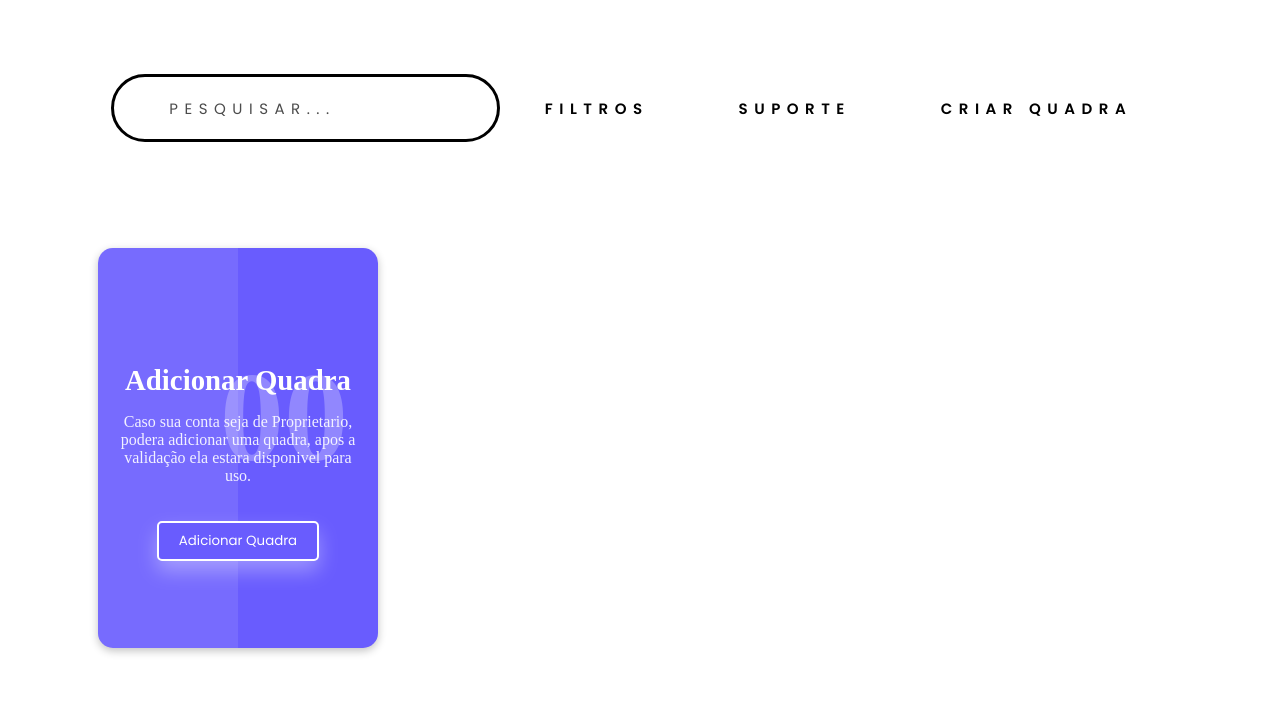
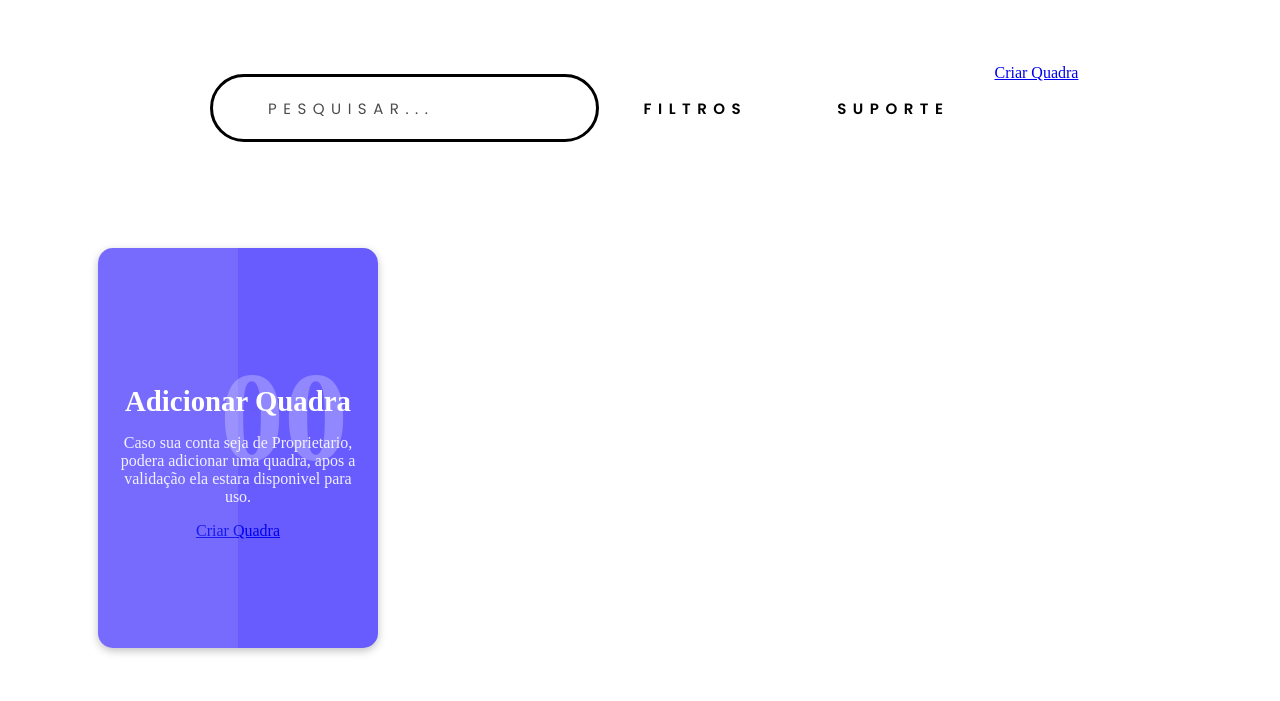
Before and after one commit to FCMEXE/UPX3, a website: page MainSystem/Quadras/HTML/quadras.html in a window 1280 px wide. Drawn offline with Linux system fonts and the light colour scheme.

Commit message:
Att CreateQuadra

```diff
--- a/MainSystem/Quadras/HTML/quadras.html
+++ b/MainSystem/Quadras/HTML/quadras.html
@@ -45,9 +45,9 @@
                   suporte
                 </button>
 
-                <button class="navBtn" onclick="redirectToSup()">
-                  Criar Quadra
-                </button>
+                <a href="/MainSystem/Quadras/QuadraCreate/quadrasCreate.html"
+                  >Criar Quadra</a
+                >
               </ul>
             </div>
           </div>
@@ -64,9 +64,9 @@
                   Caso sua conta seja de Proprietario, podera adicionar uma
                   quadra, apos a validação ela estara disponivel para uso.
                 </p>
-                <button class="btnCard" onclick="getInfo()">
-                  Adicionar Quadra
-                </button>
+                <a href="/MainSystem/Quadras/QuadraCreate/quadrasCreate.html"
+                  >Criar Quadra</a
+                >
               </div>
             </div>
           </div>
@@ -74,5 +74,6 @@
       </section>
     </section>
     <script src="quadrasCreate.js"></script>
+    <script src="quadras.js"></script>
   </body>
 </html>
--- /dev/null
+++ b/MainSystem/Quadras/HTML/quadras.js
@@ -0,0 +1,5 @@
+let btn = document.getElementById("createQuadra");
+
+btn.addEventListener("click", () => {
+  window.alert("QuadraCriada");
+});
--- a/MainSystem/Quadras/HTML/quadrasCreate.js
+++ b/MainSystem/Quadras/HTML/quadrasCreate.js
@@ -1,3 +1,3 @@
-function getInfo(params) {
-  window.location.href = "/Qaudras/QuadraCreate/quadrasCreate.html";
+function getInfo() {
+  window.location.href = "MainSystem/Quadras/QuadraCreate/quadrasCreate.html";
 }
```
Also changed, not shown: MainSystem/main.html (+1 -0 lines).
